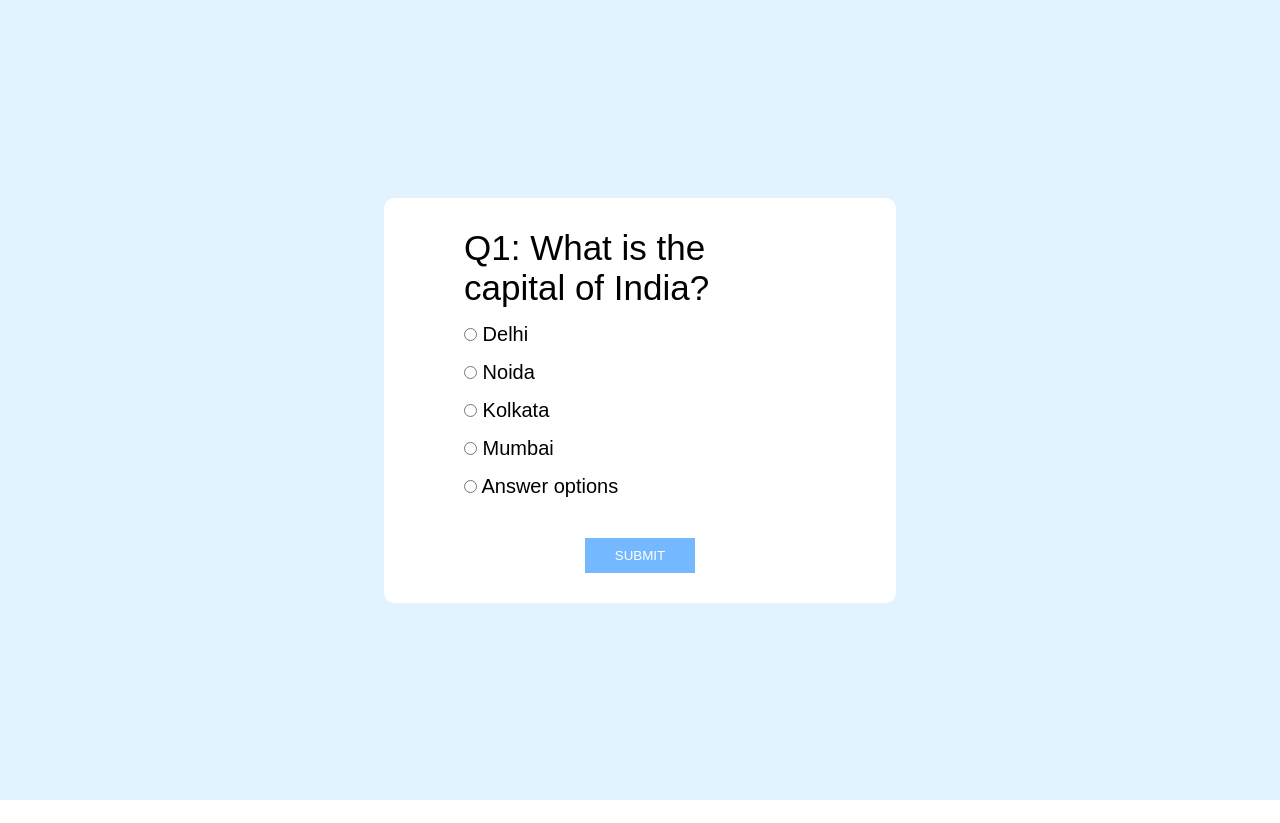
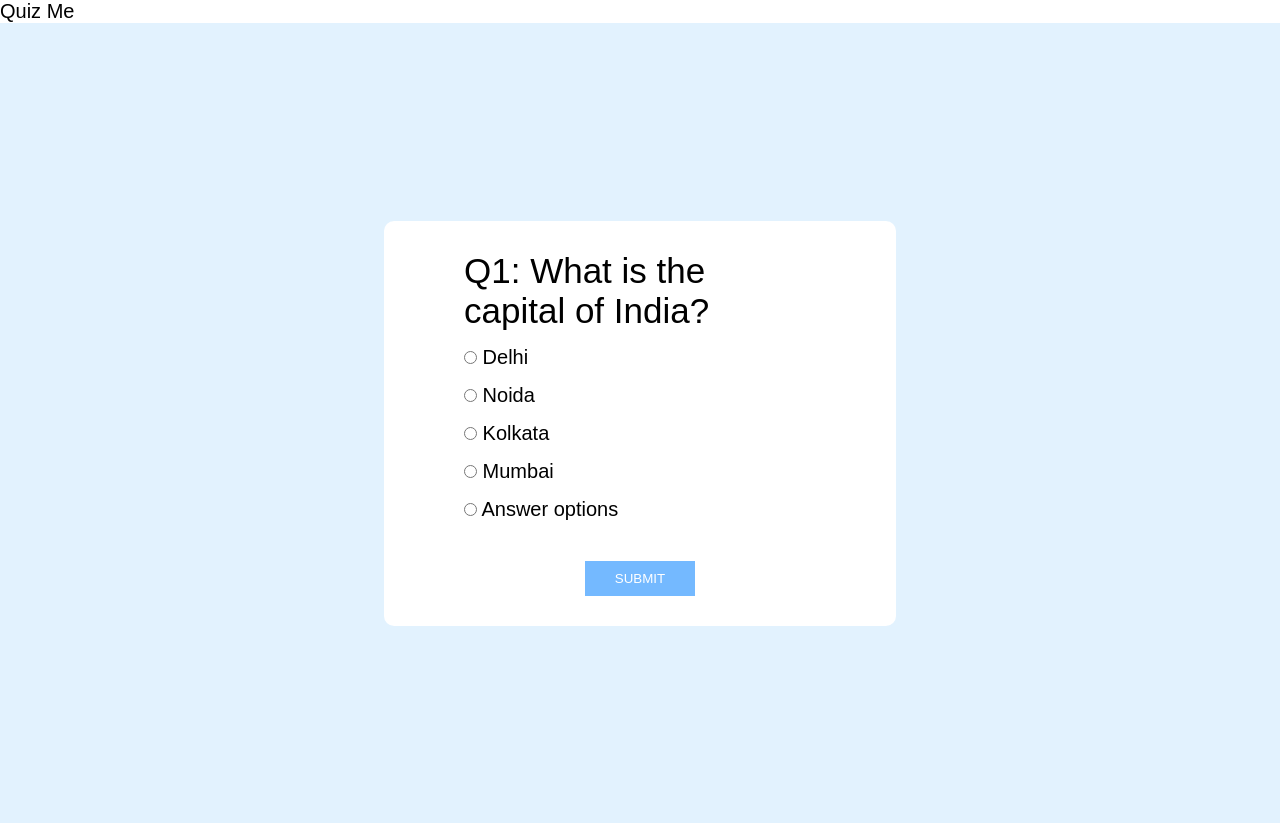
Before and after one commit to verma-shivani/QuizMe, a plain HTML site: page QUIZ JS/index.html in a window 1280 px wide. Before the commit the page ends 800 px from the top, so only its background shows below. Drawn offline with Linux system fonts and the light colour scheme.

Commit message:
Update index.html

```diff
--- a/QUIZ JS/index.html
+++ b/QUIZ JS/index.html
@@ -7,6 +7,7 @@
     <link rel="stylesheet" href="style.css">
 </head>
 <body>
+    <h1>Quiz Me</h1>
    <div class="main-div">
        <div class="inner-div ">
            <h2 class="question">
```
